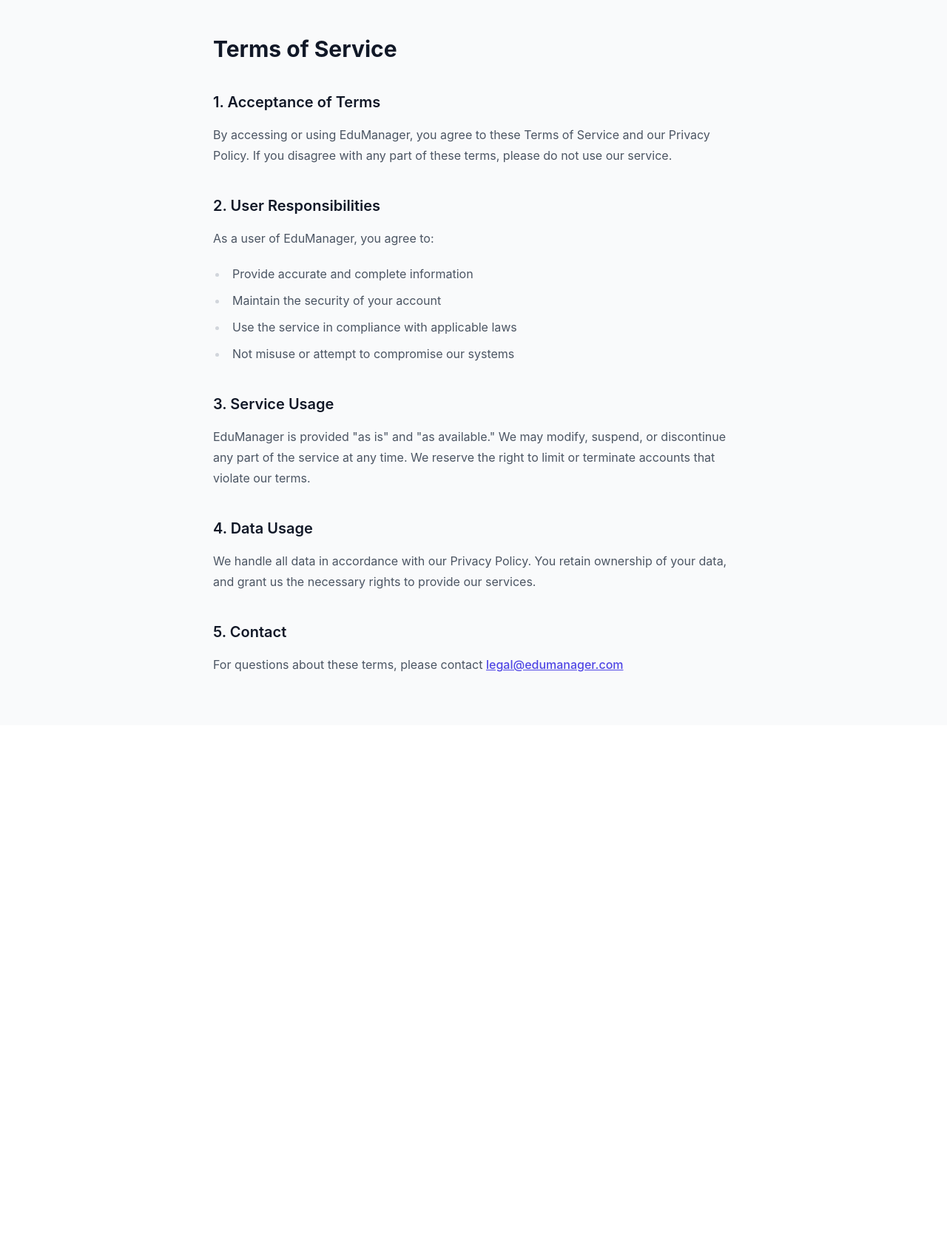
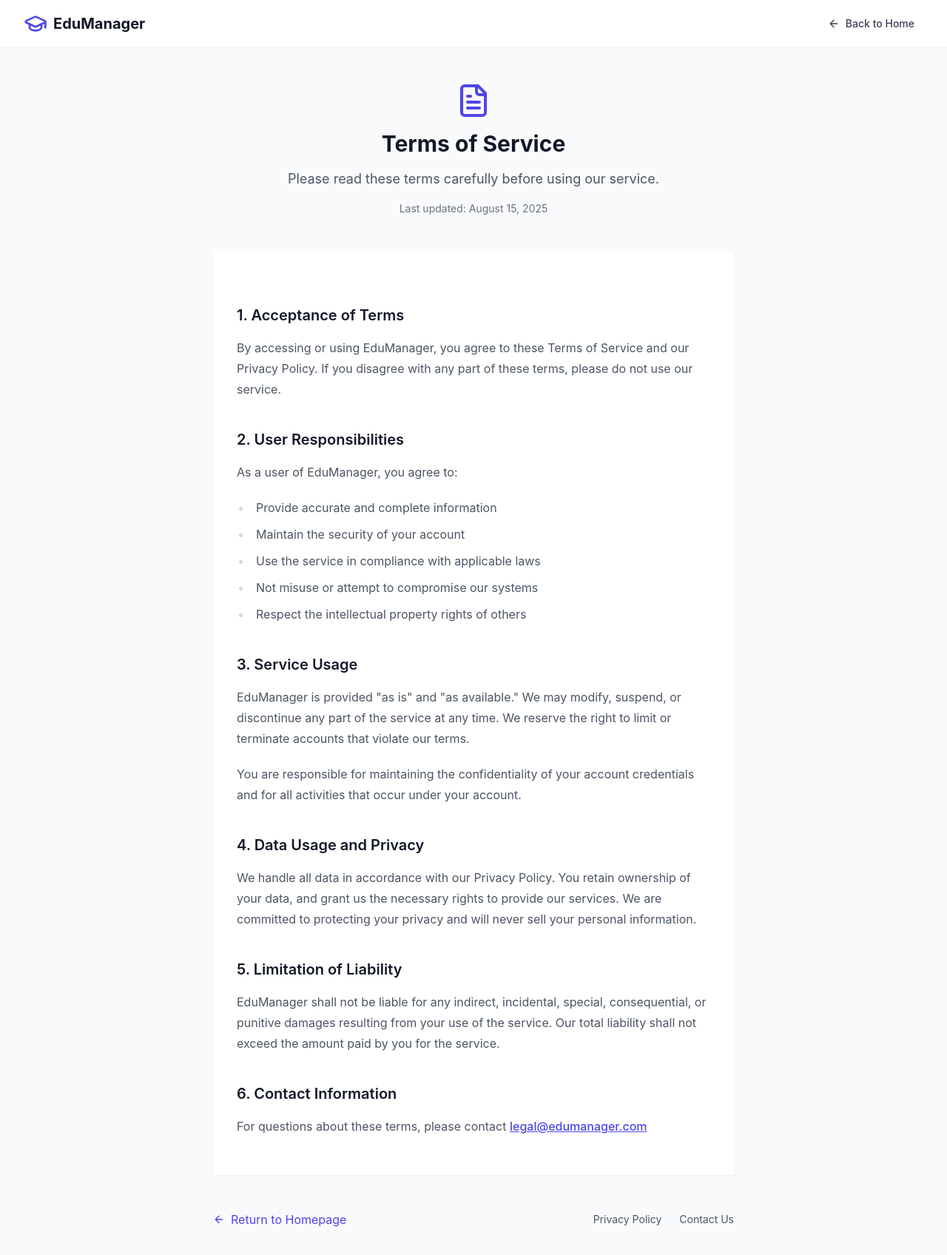
Before and after one commit to idrisalani/school-management-system, a React (Create React App) app in the folder client/: page /terms in a window 1280 px wide. Shown: the top 1696 px of the page at 74% size. Before the commit the page ends 980 px from the top, so only its background shows below. Built offline with nearby package versions, Linux system fonts and the light colour scheme; no server answers; a web font is replaced by a local one.

Commit message:
Optimization of Public Directory

```diff
--- a/client/src/features/public/Contact.jsx
+++ b/client/src/features/public/Contact.jsx
@@ -3,7 +3,14 @@
 // src/features/public/Contact.jsx
 import React, { useState } from "react";
 import { Link } from "react-router-dom";
-import { Mail, Phone, MapPin, GraduationCap, Loader } from "lucide-react";
+import {
+  Mail,
+  Phone,
+  MapPin,
+  GraduationCap,
+  Loader,
+  ArrowLeft,
+} from "lucide-react";
 
 const ContactInfo = [
   {
@@ -68,6 +75,15 @@
                 EduManager
               </span>
             </Link>
+            <div className="flex items-center space-x-4">
+              <Link
+                to="/"
+                className="inline-flex items-center px-3 py-2 text-sm font-medium text-gray-700 hover:text-indigo-600 transition-colors"
+              >
+                <ArrowLeft className="w-4 h-4 mr-2" />
+                Back to Home
+              </Link>
+            </div>
           </div>
         </div>
       </nav>
--- a/client/src/features/public/Demo.jsx
+++ b/client/src/features/public/Demo.jsx
@@ -10,6 +10,8 @@
   ClipboardList,
   Bell,
   BarChart3,
+  GraduationCap,
+  ArrowLeft,
 } from "lucide-react";
 
 const DemoFeatures = [
@@ -51,6 +53,35 @@
 const Demo = () => {
   return (
     <div className="min-h-screen bg-gray-50">
+      {/* Navigation */}
+      <nav className="bg-white shadow-sm">
+        <div className="max-w-7xl mx-auto px-4 sm:px-6 lg:px-8">
+          <div className="flex justify-between items-center h-16">
+            <Link to="/" className="flex items-center">
+              <GraduationCap className="h-8 w-8 text-indigo-600" />
+              <span className="ml-2 text-xl font-bold text-gray-900">
+                EduManager
+              </span>
+            </Link>
+            <div className="flex items-center space-x-4">
+              <Link
+                to="/"
+                className="inline-flex items-center px-3 py-2 text-sm font-medium text-gray-700 hover:text-indigo-600 transition-colors"
+              >
+                <ArrowLeft className="w-4 h-4 mr-2" />
+                Back to Home
+              </Link>
+              <Link
+                to="/register"
+                className="inline-flex items-center px-4 py-2 border border-transparent text-sm font-medium rounded-md text-white bg-indigo-600 hover:bg-indigo-700"
+              >
+                Start Free Trial
+              </Link>
+            </div>
+          </div>
+        </div>
+      </nav>
+
       <div className="max-w-7xl mx-auto px-4 sm:px-6 lg:px-8 py-12">
         <div className="text-center">
           <h1 className="text-3xl font-bold text-gray-900 mb-4">
@@ -65,27 +96,40 @@
           {DemoFeatures.map((feature, index) => (
             <div
               key={index}
-              className="bg-white rounded-lg p-6 shadow-sm hover:shadow-md transition-shadow"
+              className="bg-white rounded-lg p-6 shadow-sm hover:shadow-md transition-shadow cursor-pointer"
             >
               <div className="text-indigo-600 mb-4">{feature.icon}</div>
               <h3 className="text-lg font-semibold text-gray-900 mb-2">
                 {feature.title}
               </h3>
-              <p className="text-gray-600">{feature.description}</p>
+              <p className="text-gray-600 mb-4">{feature.description}</p>
+              <button className="text-indigo-600 hover:text-indigo-800 text-sm font-medium">
+                Try Now →
+              </button>
             </div>
           ))}
         </div>
 
         <div className="mt-12 text-center">
+          <div className="space-y-4">
             <Link
               to="/register"
-            className="inline-flex items-center px-6 py-3 border border-transparent text-base font-medium rounded-md text-white bg-indigo-600 hover:bg-indigo-700"
+              className="inline-flex items-center px-6 py-3 border border-transparent text-base font-medium rounded-md text-white bg-indigo-600 hover:bg-indigo-700 transition-colors"
             >
               Start Free Trial
             </Link>
-          <p className="mt-2 text-sm text-gray-500">
+            <p className="text-sm text-gray-500">
               No credit card required. 14-day free trial available.
             </p>
+            <div className="mt-6">
+              <Link
+                to="/"
+                className="text-indigo-600 hover:text-indigo-800 text-sm font-medium"
+              >
+                ← Return to Homepage
+              </Link>
+            </div>
+          </div>
         </div>
       </div>
     </div>
--- a/client/src/features/public/Privacy.jsx
+++ b/client/src/features/public/Privacy.jsx
@@ -1,22 +1,63 @@
+// @ts-nocheck
+
 // src/features/public/Privacy.jsx
 import React from "react";
+import { Link } from "react-router-dom";
+import { GraduationCap, ArrowLeft, Shield } from "lucide-react";
 
 const Privacy = () => {
   return (
     <div className="min-h-screen bg-gray-50">
+      {/* Navigation */}
+      <nav className="bg-white shadow-sm">
+        <div className="max-w-7xl mx-auto px-4 sm:px-6 lg:px-8">
+          <div className="flex justify-between items-center h-16">
+            <Link to="/" className="flex items-center">
+              <GraduationCap className="h-8 w-8 text-indigo-600" />
+              <span className="ml-2 text-xl font-bold text-gray-900">
+                EduManager
+              </span>
+            </Link>
+            <div className="flex items-center space-x-4">
+              <Link
+                to="/"
+                className="inline-flex items-center px-3 py-2 text-sm font-medium text-gray-700 hover:text-indigo-600 transition-colors"
+              >
+                <ArrowLeft className="w-4 h-4 mr-2" />
+                Back to Home
+              </Link>
+            </div>
+          </div>
+        </div>
+      </nav>
+
       <div className="max-w-3xl mx-auto px-4 sm:px-6 lg:px-8 py-12">
-        <h1 className="text-3xl font-bold text-gray-900 mb-8">
+        {/* Header */}
+        <div className="text-center mb-12">
+          <div className="flex justify-center mb-4">
+            <Shield className="h-12 w-12 text-indigo-600" />
+          </div>
+          <h1 className="text-3xl font-bold text-gray-900 mb-4">
             Privacy Policy
           </h1>
+          <p className="text-lg text-gray-600">
+            Your privacy is important to us. Learn how we protect and handle
+            your data.
+          </p>
+          <div className="mt-4 text-sm text-gray-500">
+            Last updated: August 15, 2025
+          </div>
+        </div>
 
+        <div className="bg-white rounded-lg shadow-sm p-8">
           <div className="prose prose-indigo max-w-none">
             <section className="mb-8">
               <h2 className="text-xl font-semibold text-gray-900 mb-4">
                 1. Information Collection
               </h2>
               <p className="text-gray-600 mb-4">
-              We collect information that you provide directly to us when using
-              our services:
+                We collect information that you provide directly to us when
+                using our services:
               </p>
               <ul className="list-disc pl-5 text-gray-600 space-y-2">
                 <li>Account and profile information</li>
@@ -48,13 +89,26 @@
               <p className="text-gray-600">
                 We implement industry-standard security measures to protect your
                 data. This includes encryption, secure data storage, and regular
-              security audits.
+                security audits. Your data is never sold to third parties.
               </p>
+            </section>
+
+            <section className="mb-8">
+              <h2 className="text-xl font-semibold text-gray-900 mb-4">
+                4. Your Rights
+              </h2>
+              <p className="text-gray-600 mb-4">You have the right to:</p>
+              <ul className="list-disc pl-5 text-gray-600 space-y-2">
+                <li>Access your personal data</li>
+                <li>Correct inaccurate information</li>
+                <li>Request deletion of your data</li>
+                <li>Export your data</li>
+              </ul>
             </section>
 
             <section>
               <h2 className="text-xl font-semibold text-gray-900 mb-4">
-              4. Contact
+                5. Contact Us
               </h2>
               <p className="text-gray-600">
                 For privacy-related inquiries, please contact us at{" "}
@@ -68,6 +122,26 @@
             </section>
           </div>
         </div>
+
+        {/* Footer Navigation */}
+        <div className="mt-12 flex justify-between items-center">
+          <Link
+            to="/"
+            className="inline-flex items-center text-indigo-600 hover:text-indigo-800"
+          >
+            <ArrowLeft className="w-4 h-4 mr-2" />
+            Return to Homepage
+          </Link>
+          <div className="flex space-x-6 text-sm">
+            <Link to="/terms" className="text-gray-600 hover:text-gray-900">
+              Terms of Service
+            </Link>
+            <Link to="/contact" className="text-gray-600 hover:text-gray-900">
+              Contact Us
+            </Link>
+          </div>
+        </div>
+      </div>
     </div>
   );
 };
--- a/client/src/features/public/Terms.jsx
+++ b/client/src/features/public/Terms.jsx
@@ -1,14 +1,54 @@
+// @ts-nocheck
+
 // src/features/public/Terms.jsx
 import React from "react";
+import { Link } from "react-router-dom";
+import { GraduationCap, ArrowLeft, FileText } from "lucide-react";
 
 const Terms = () => {
   return (
     <div className="min-h-screen bg-gray-50">
+      {/* Navigation */}
+      <nav className="bg-white shadow-sm">
+        <div className="max-w-7xl mx-auto px-4 sm:px-6 lg:px-8">
+          <div className="flex justify-between items-center h-16">
+            <Link to="/" className="flex items-center">
+              <GraduationCap className="h-8 w-8 text-indigo-600" />
+              <span className="ml-2 text-xl font-bold text-gray-900">
+                EduManager
+              </span>
+            </Link>
+            <div className="flex items-center space-x-4">
+              <Link
+                to="/"
+                className="inline-flex items-center px-3 py-2 text-sm font-medium text-gray-700 hover:text-indigo-600 transition-colors"
+              >
+                <ArrowLeft className="w-4 h-4 mr-2" />
+                Back to Home
+              </Link>
+            </div>
+          </div>
+        </div>
+      </nav>
+
       <div className="max-w-3xl mx-auto px-4 sm:px-6 lg:px-8 py-12">
-        <h1 className="text-3xl font-bold text-gray-900 mb-8">
+        {/* Header */}
+        <div className="text-center mb-12">
+          <div className="flex justify-center mb-4">
+            <FileText className="h-12 w-12 text-indigo-600" />
+          </div>
+          <h1 className="text-3xl font-bold text-gray-900 mb-4">
             Terms of Service
           </h1>
+          <p className="text-lg text-gray-600">
+            Please read these terms carefully before using our service.
+          </p>
+          <div className="mt-4 text-sm text-gray-500">
+            Last updated: August 15, 2025
+          </div>
+        </div>
 
+        <div className="bg-white rounded-lg shadow-sm p-8">
           <div className="prose prose-indigo max-w-none">
             <section className="mb-8">
               <h2 className="text-xl font-semibold text-gray-900 mb-4">
@@ -33,6 +73,7 @@
                 <li>Maintain the security of your account</li>
                 <li>Use the service in compliance with applicable laws</li>
                 <li>Not misuse or attempt to compromise our systems</li>
+                <li>Respect the intellectual property rights of others</li>
               </ul>
             </section>
 
@@ -40,28 +81,46 @@
               <h2 className="text-xl font-semibold text-gray-900 mb-4">
                 3. Service Usage
               </h2>
-            <p className="text-gray-600">
+              <p className="text-gray-600 mb-4">
                 EduManager is provided &quot;as is&quot; and &quot;as
                 available.&quot; We may modify, suspend, or discontinue any part
                 of the service at any time. We reserve the right to limit or
                 terminate accounts that violate our terms.
               </p>
+              <p className="text-gray-600">
+                You are responsible for maintaining the confidentiality of your
+                account credentials and for all activities that occur under your
+                account.
+              </p>
             </section>
 
             <section className="mb-8">
               <h2 className="text-xl font-semibold text-gray-900 mb-4">
-              4. Data Usage
+                4. Data Usage and Privacy
               </h2>
               <p className="text-gray-600">
                 We handle all data in accordance with our Privacy Policy. You
                 retain ownership of your data, and grant us the necessary rights
-              to provide our services.
+                to provide our services. We are committed to protecting your
+                privacy and will never sell your personal information.
+              </p>
+            </section>
+
+            <section className="mb-8">
+              <h2 className="text-xl font-semibold text-gray-900 mb-4">
+                5. Limitation of Liability
+              </h2>
+              <p className="text-gray-600">
+                EduManager shall not be liable for any indirect, incidental,
+                special, consequential, or punitive damages resulting from your
+                use of the service. Our total liability shall not exceed the
+                amount paid by you for the service.
               </p>
             </section>
 
             <section>
               <h2 className="text-xl font-semibold text-gray-900 mb-4">
-              5. Contact
+                6. Contact Information
               </h2>
               <p className="text-gray-600">
                 For questions about these terms, please contact{" "}
@@ -75,6 +134,26 @@
             </section>
           </div>
         </div>
+
+        {/* Footer Navigation */}
+        <div className="mt-12 flex justify-between items-center">
+          <Link
+            to="/"
+            className="inline-flex items-center text-indigo-600 hover:text-indigo-800"
+          >
+            <ArrowLeft className="w-4 h-4 mr-2" />
+            Return to Homepage
+          </Link>
+          <div className="flex space-x-6 text-sm">
+            <Link to="/privacy" className="text-gray-600 hover:text-gray-900">
+              Privacy Policy
+            </Link>
+            <Link to="/contact" className="text-gray-600 hover:text-gray-900">
+              Contact Us
+            </Link>
+          </div>
+        </div>
+      </div>
     </div>
   );
 };
```
Lines whose indentation alone changed are shown as unchanged.
